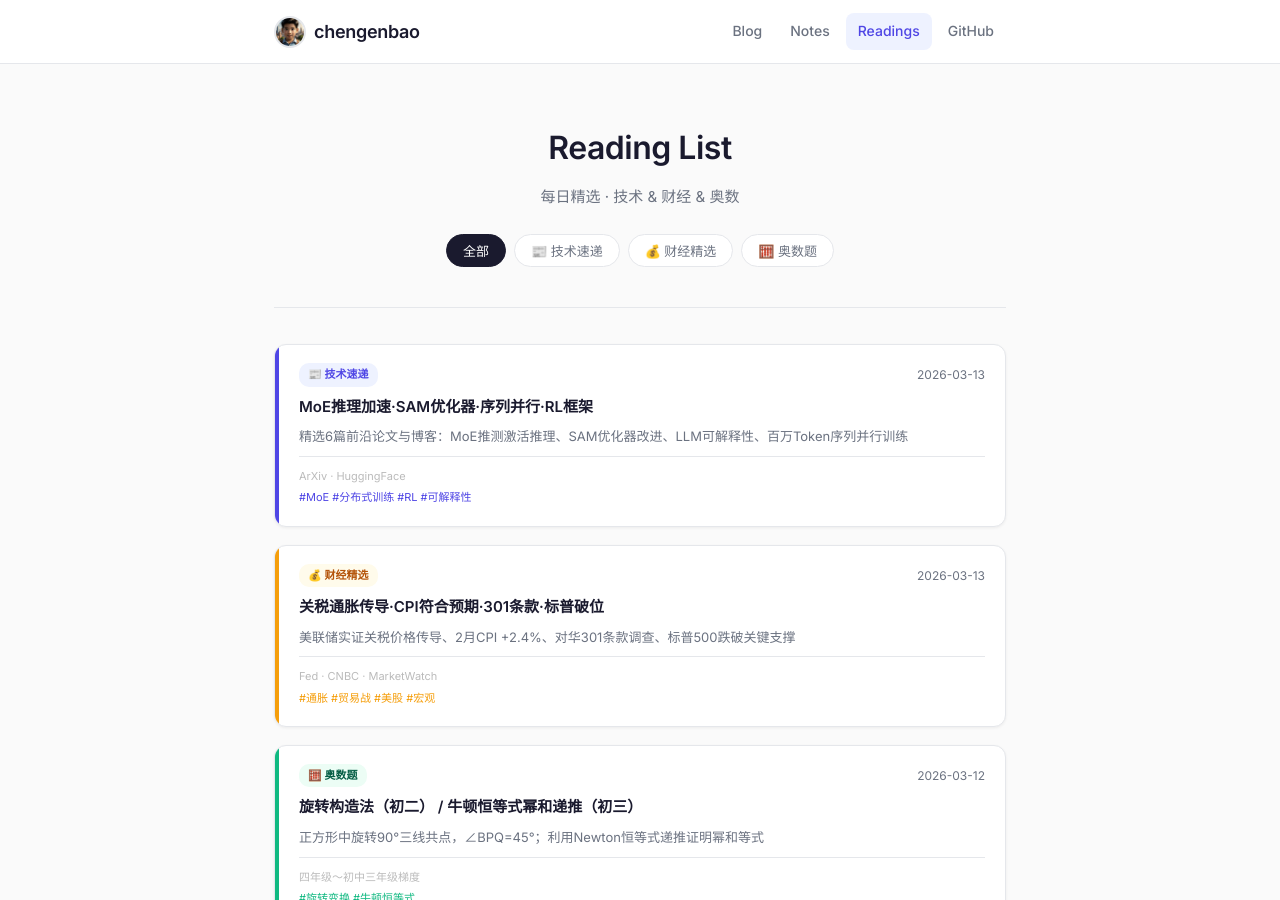
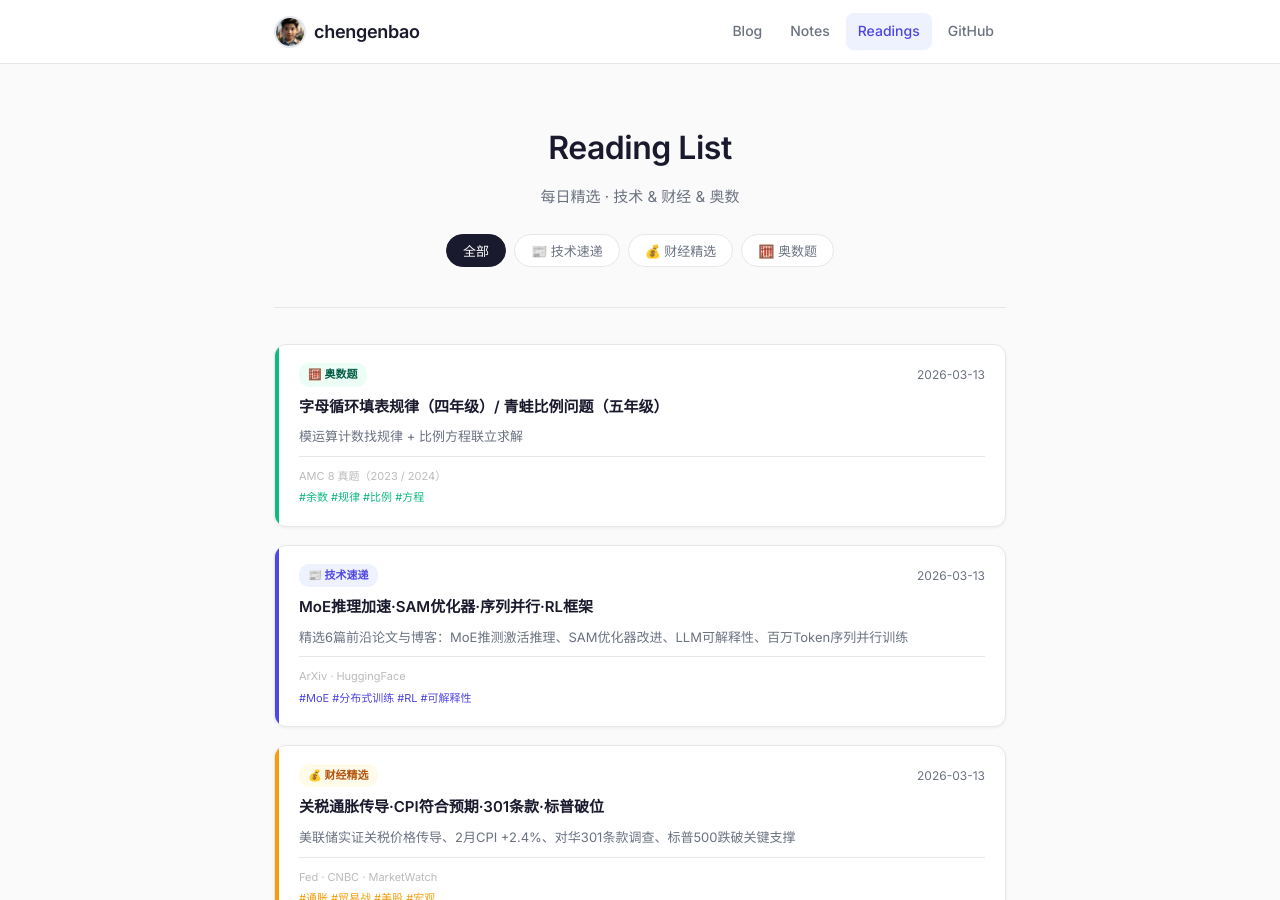
Before and after one commit to chengenbao/chengenbao.github.io, a Jekyll site: the page built from reading-list/index.md, in a window 1280 px wide and 900 px high. Built offline with Jekyll 4.4.1, drawn with Linux system fonts in a browser that asks for light colours.

Commit message:
add math card 2026-03-13

```diff
--- a/reading-list/index.md
+++ b/reading-list/index.md
@@ -18,6 +18,22 @@
   </div>
 
   <div class="rl-grid">
+<a class="rl-card math" href="/reading-list/2026-03-13-math/">
+  <div class="rl-accent"></div>
+  <div class="rl-body">
+    <div class="rl-top">
+      <span class="rl-badge math">🧮 奥数题</span>
+      <time>2026-03-13</time>
+    </div>
+    <h2>字母循环填表规律（四年级）/ 青蛙比例问题（五年级）</h2>
+    <p>模运算计数找规律 + 比例方程联立求解</p>
+    <div class="rl-meta">
+      <span class="rl-source">AMC 8 真题（2023 / 2024）</span>
+      <span class="rl-tags">#余数 #规律 #比例 #方程</span>
+    </div>
+  </div>
+</a>
+
 <a class="rl-card tech" href="/reading-list/2026-03-13-tech-daily/">
   <div class="rl-accent"></div>
   <div class="rl-body">
```
